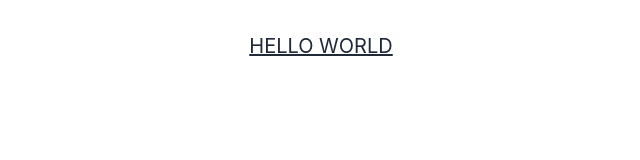
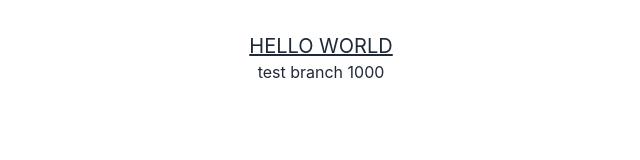
Before and after one commit to murphy6867/TheGenerationFinal, a React (Vite) app: page / in a window 1280 px wide. Shown: the top 160 px of the page, without its empty margins (319-959 px from the left). Built offline with nearby package versions, Linux system fonts and the light colour scheme.

Commit message:
test update file login

```diff
--- a/src/pages/login/Login.jsx
+++ b/src/pages/login/Login.jsx
@@ -5,6 +5,7 @@ function Login() {
   return (
     <>
       <h1 className='uppercase underline text-xl'>hello world</h1>
+      <h2>test branch 1000</h2>
     </>
   )
 }
```
